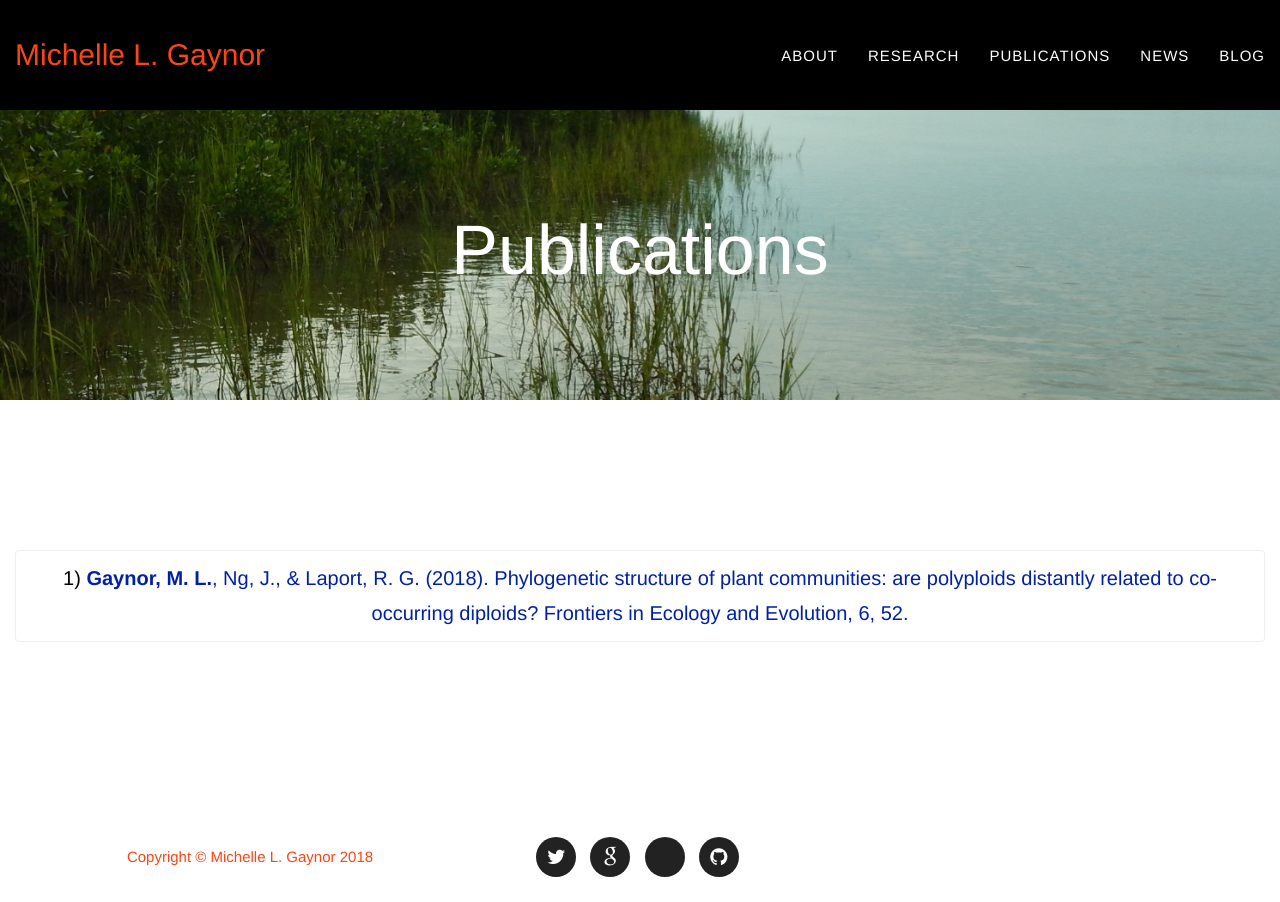
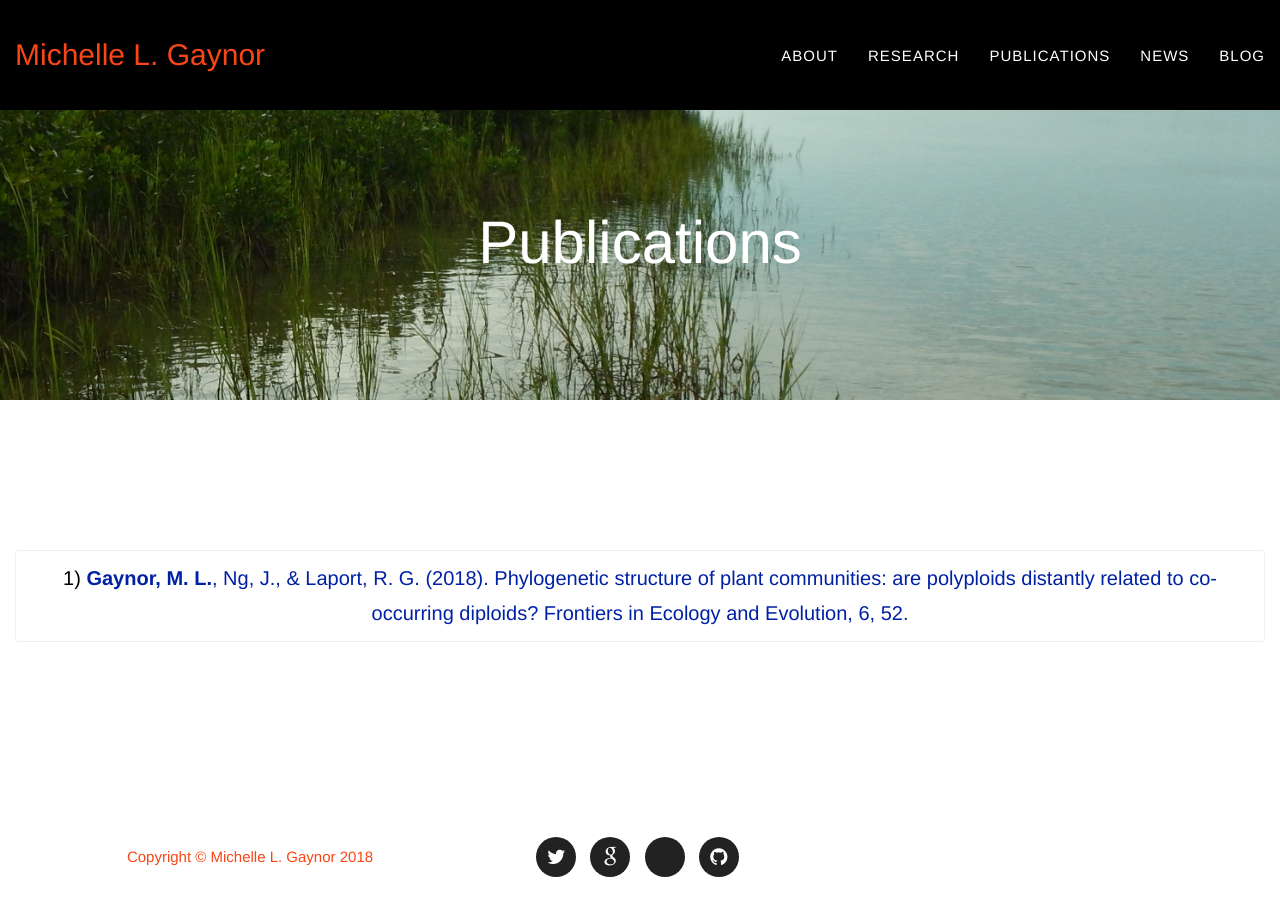
Before and after one commit to mgaynor1/mgaynor1.github.io, a Jekyll site: the page built from publications.html, in a window 1280 px wide. Built offline with Jekyll 4.4.1, drawn with Linux system fonts in a browser that asks for light colours.

Commit message:
title fix

```diff
--- a/publications.html
+++ b/publications.html
@@ -7,7 +7,7 @@ permalink: publications.html
 <!-- Header Section -->
 <header style="background-image: url('{{ site.baseurl }}/img/bg-publications.jpg'); max-height: 400px;">
          <div class="container" style="max-height: 400px;">
-            <div class="intro-text" style="vertical-align: middle; font-size: 70px; max-height: 400px; padding-top: 200px;">Publications</div>
+            <div class="intro-text" style="vertical-align: middle; font-size: 60px; max-height: 400px; padding-top: 200px;">Publications</div>
         </div>
 </header>
 
```
